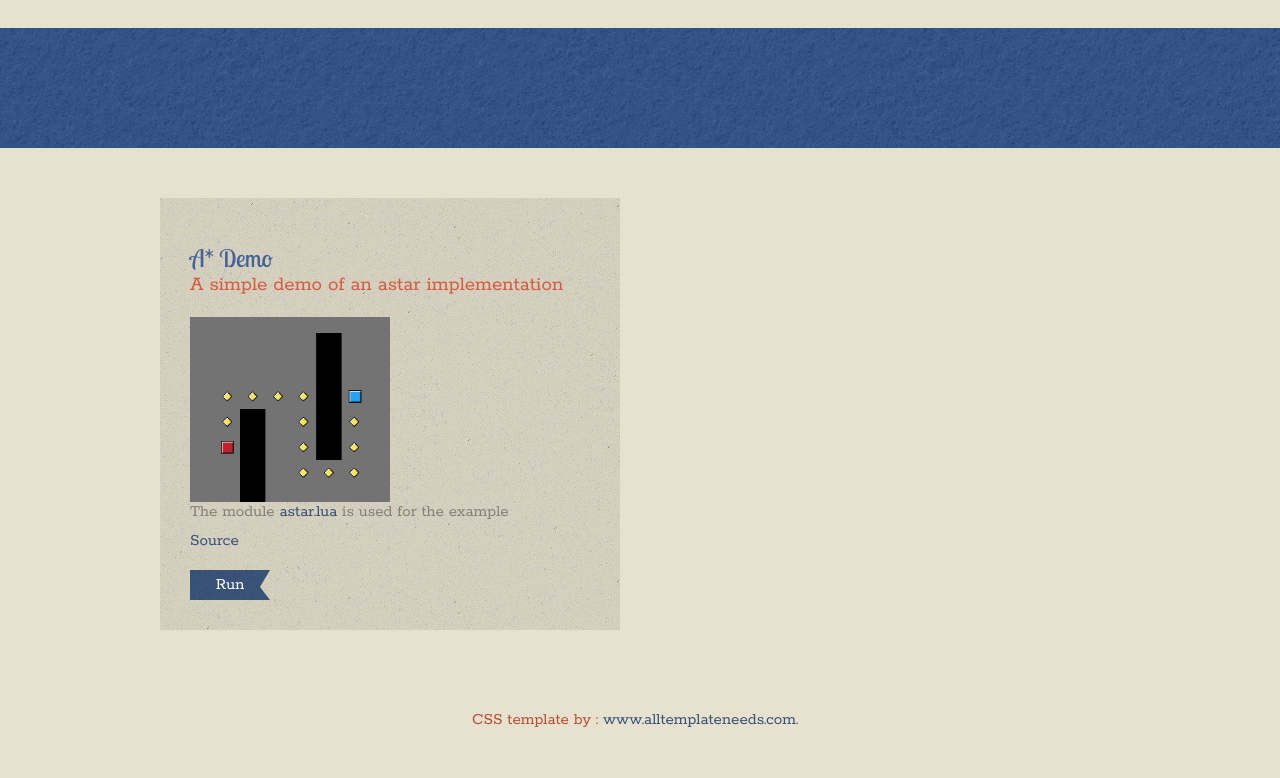
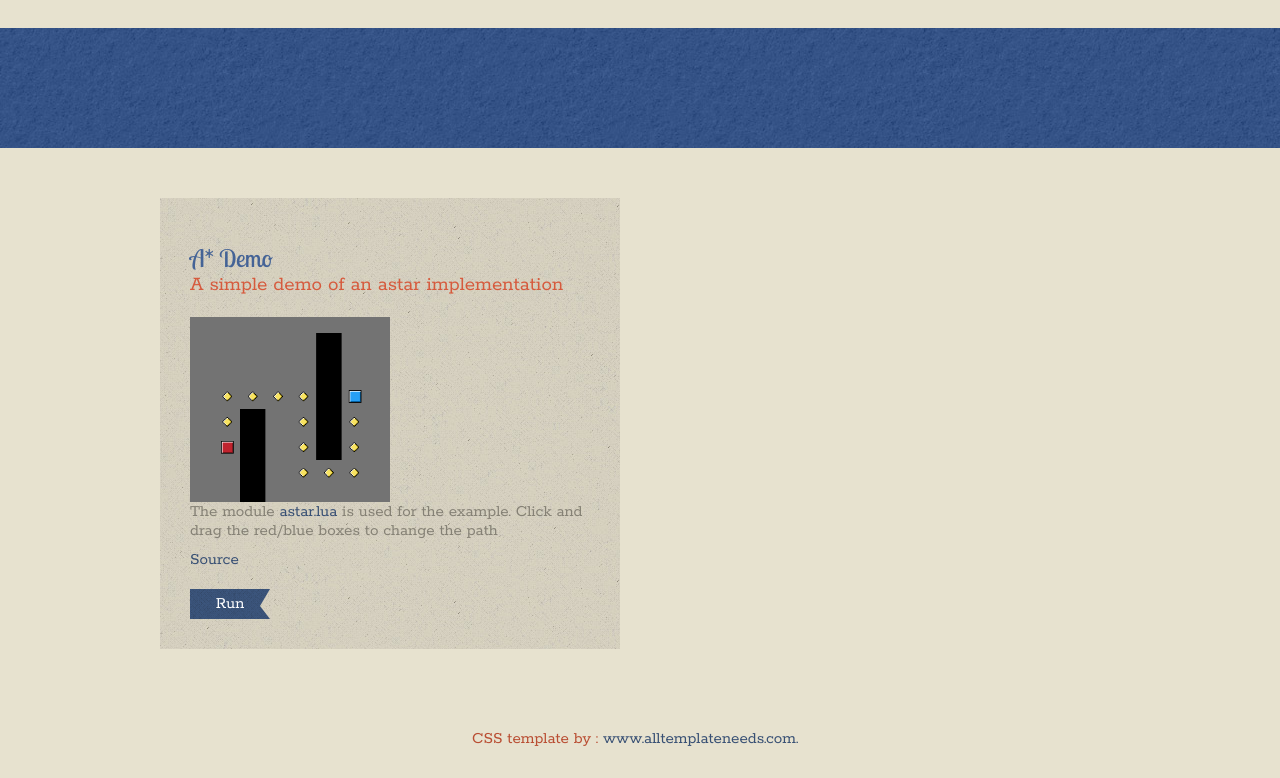
Before and after one commit to JCash/JCash.github.io, a plain HTML site: page index.html in a window 1280 px wide. Shown: the part 130-908 px from the top of the page. Drawn offline with Linux system fonts and the light colour scheme.

Commit message:
Updated the astar instructions

```diff
--- a/index.html
+++ b/index.html
@@ -61,7 +61,8 @@
         <a href="demos/defold/astar/DefoldExamples/index.html"><img width="200" src="demos/defold/astar/astardemo.png"></a>
         <br>
         <div class="content">
-          <p>The module <a href="https://github.com/JCash/defoldexamples/blob/master/main/astar/scripts/astar.lua">astar.lua</a> is used for the example</p><a href="https://github.com/JCash/defoldexamples/blob/master/main/astar/">Source</a>
+          <p>The module <a href="https://github.com/JCash/defoldexamples/blob/master/main/astar/scripts/astar.lua">astar.lua</a> is used for the example.
+          Click and drag the red/blue boxes to change the path</p><a href="https://github.com/JCash/defoldexamples/blob/master/main/astar/">Source</a>
           <div class="button"><a href="demos/defold/astar/DefoldExamples/index.html">Run</a></div>
         </div>
       </div>
```
